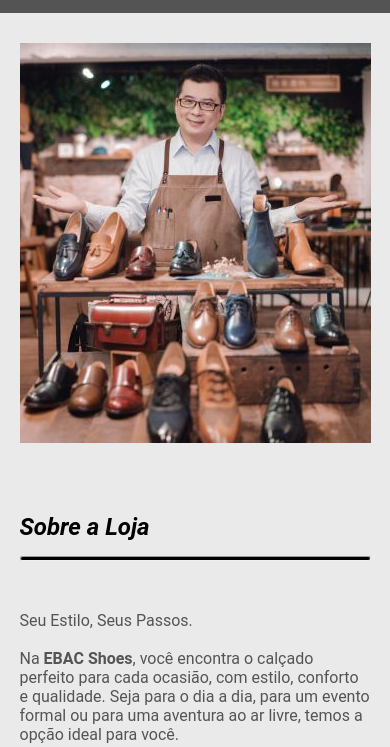
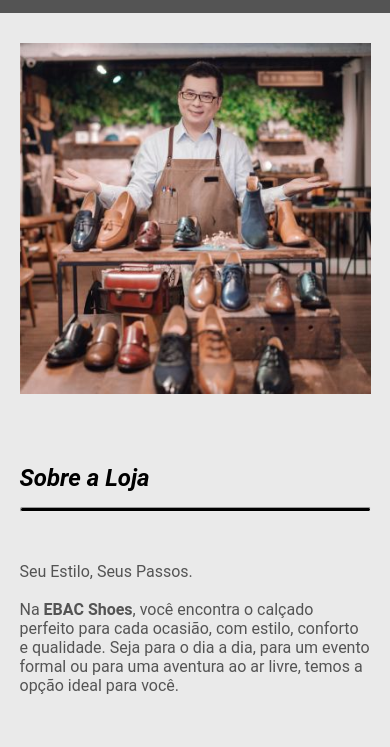
Before and after one commit to RafaelCelso/EBAC, a plain HTML site: page EBAC Shoes/index.html in a window 390 px wide. Shown: the part 95-842 px from the top of the page. Drawn offline with Linux system fonts and the light colour scheme.

Commit message:
Removendo overflow versão mobile

```diff
--- a/EBAC Shoes/style.css
+++ b/EBAC Shoes/style.css
@@ -231,7 +231,10 @@ footer a {
     flex-direction: column;
     justify-content: center;
     height: 100%;
-    overflow: auto;
+  }
+
+  .hero img {
+    width: 100%;
   }
 
   .sessao_produtos {
```
Also changed, not shown: EBAC Shoes/index.html (+1 -1 lines).
